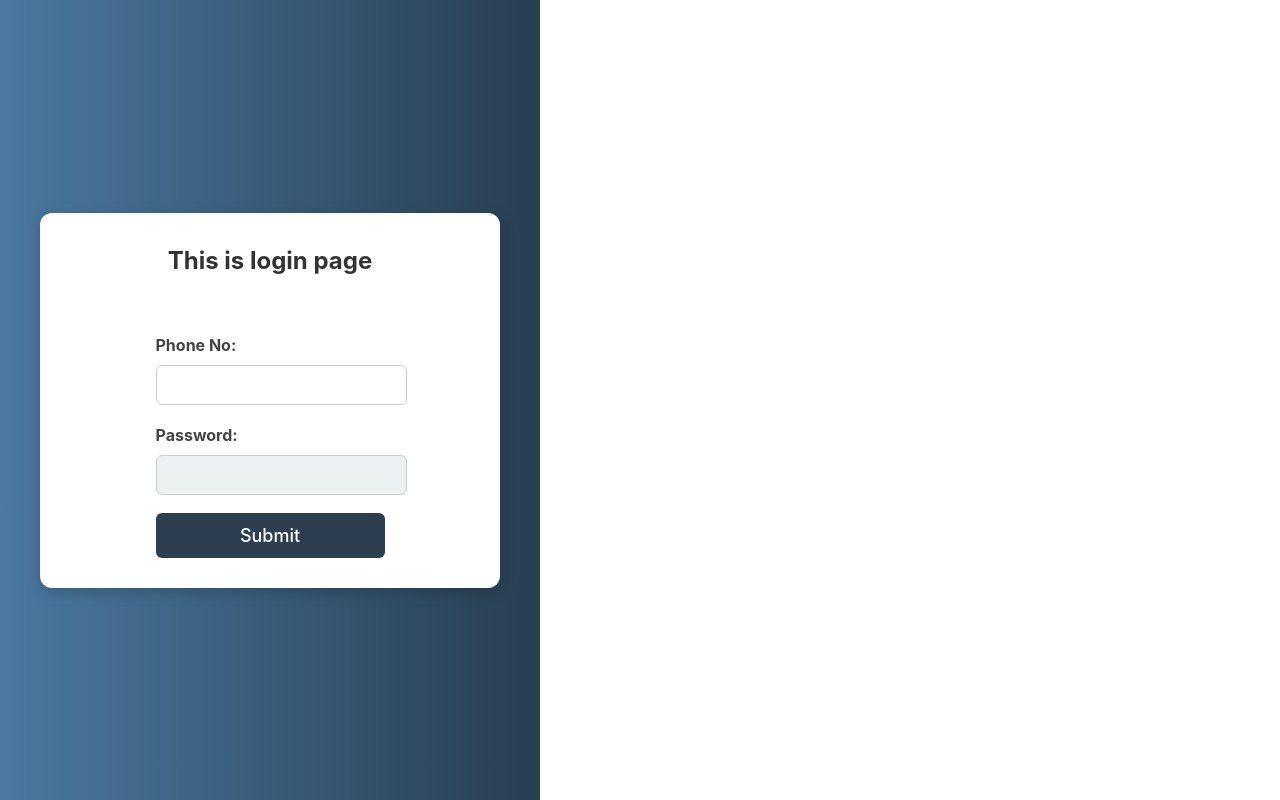
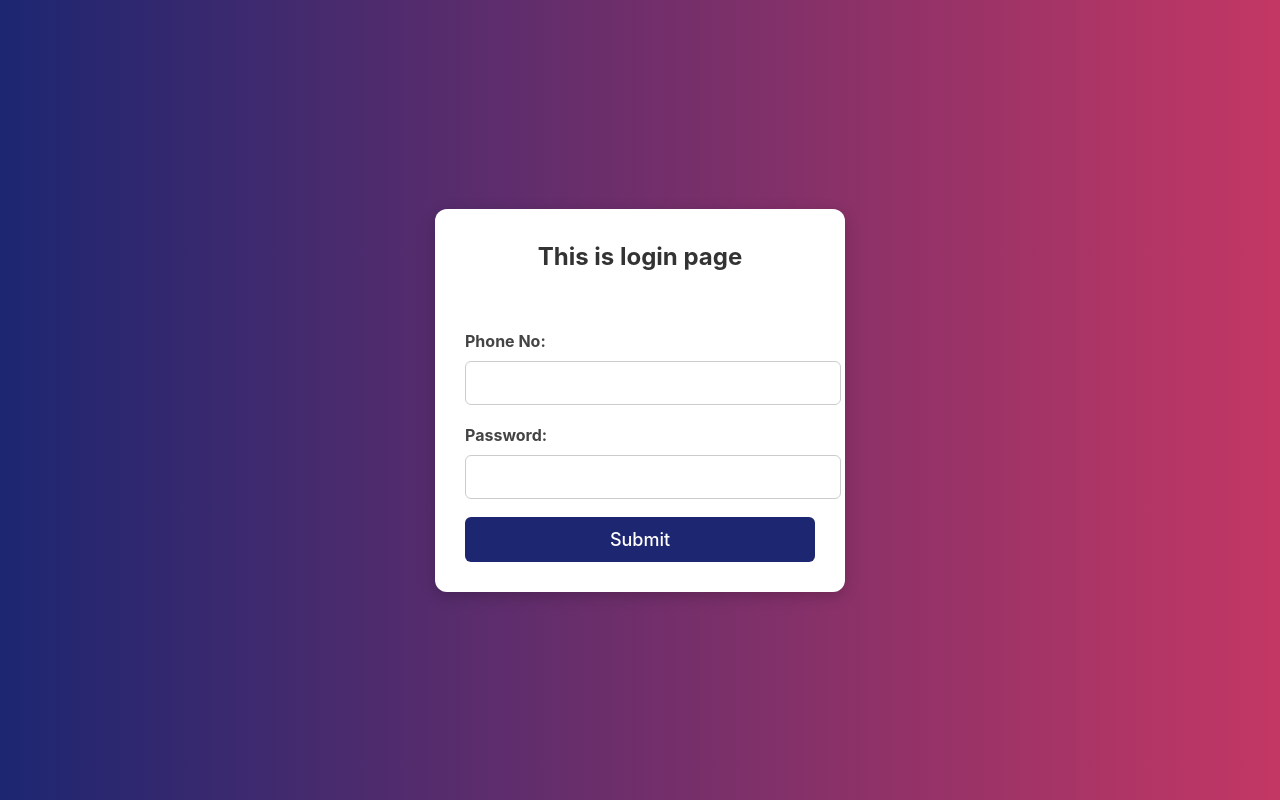
Before and after one commit to ramsai-kolli/Memoria, a React (Vite) app in the folder Frontend/: page /home2 in a window 1280 px wide. Built offline with nearby package versions, Linux system fonts and the light colour scheme.

Commit message:
changed again some styles

```diff
--- a/Frontend/src/login.css
+++ b/Frontend/src/login.css
@@ -1,5 +1,5 @@
 /* Full-page background */
-.d1 {
+.log-d1 {
     position: fixed;
     top: 0;
     left: 0;
@@ -12,7 +12,7 @@
 }
 
 /* Form container */
-.d2 {
+.log-d2 {
     background: white;
     padding: 30px;
     border-radius: 12px;
@@ -23,7 +23,7 @@
 }
 
 /* Form label */
-.l1 {
+.log-l1 {
     font-size: 24px;
     font-weight: bold;
     color: #333;
@@ -32,7 +32,7 @@
 }
 
 /* Input fields */
-.i1, .i2 {
+.log-i1, .log-i2 {
     width: 100%;
     padding: 12px;
     margin: 8px 0;
@@ -42,14 +42,14 @@
     transition: 0.3s ease-in-out;
 }
 
-.i1:focus, .i2:focus {
+.log-i1:focus, .log-i2:focus {
     border-color: #C33764;
     outline: none;
     box-shadow: 0px 0px 8px rgba(195, 55, 100, 0.5);
 }
 
 /* Submit Button */
-.btn {
+.log-btn {
     width: 100%;
     padding: 12px;
     margin-top: 10px;
@@ -62,13 +62,13 @@
     transition: 0.3s ease-in-out;
 }
 
-.btn:hover {
+.log-btn:hover {
     background-color: #142185;
     transform: scale(1.05);
 }
 
 /* Labels for input fields */
-.l2, .l3 {
+.log-l2, .log-l3 {
     display: block;
     text-align: left;
     margin-top: 10px;
--- a/Frontend/src/login.jsx
+++ b/Frontend/src/login.jsx
@@ -64,15 +64,15 @@ function Login(){
 
     return(
         <>
-        <div className="d1">
-        <div className="d2">
+        <div className="log-d1">
+        <div className="log-d2">
         <form id='login-form' onSubmit={submitHandler} >
-          <label className="l1">This is login page</label><br></br>
-          <label className="l2">Phone No:</label>
-          <input className="i1" value={user.phone} onChange={changeHandler} name='phone' type="tel"></input><br></br>
-          <label className="l3">Password:</label>
-          <input className="i2" value={user.password} onChange={changeHandler} name='password' type="password"></input><br></br>
-          <button className="btn" type="submit">Submit</button>
+          <label className="log-l1">This is login page</label><br></br>
+          <label className="log-l2">Phone No:</label>
+          <input className="log-i1" value={user.phone} onChange={changeHandler} name='phone' type="tel"></input><br></br>
+          <label className="log-l3">Password:</label>
+          <input className="log-i2" value={user.password} onChange={changeHandler} name='password' type="password"></input><br></br>
+          <button className="log-btn" type="submit">Submit</button>
 
         </form>
         </div>
--- a/Frontend/src/login2.css
+++ b/Frontend/src/login2.css
@@ -20,7 +20,7 @@ html, body {
 }
 
 /* Full-page background (Allow Scrolling) */
-.d1 {
+.log2-d1 {
     position: relative; /* Change fixed to relative */
     width: 100%;
     min-height: 100vh; /* Use min-height instead of height */
@@ -34,7 +34,7 @@ html, body {
 
 
 /* Main content container */
-.d2 {
+.log2-d2 {
     background: white;
     padding: 30px;
     border-radius: 12px;
@@ -48,7 +48,7 @@ html, body {
 }
 
 /* Welcome message */
-.p1 {
+.log2-p1 {
     font-size: 22px;
     font-weight: bold;
     color: #2c3e50;
@@ -56,7 +56,7 @@ html, body {
 }
 
 /* Success message */
-.p2 {
+.log2-p2 {
     font-size: 18px;
     color: #16a085;
     font-weight: 600;
@@ -64,7 +64,7 @@ html, body {
 }
 
 /* Input fields */
-.i1, .i2 {
+.log2-i1, .log2-i2 {
     width: 100%;
     padding: 10px;
     margin: 8px 0;
@@ -74,20 +74,20 @@ html, body {
     transition: 0.3s ease-in-out;
 }
 
-.i1:focus, .i2:focus {
+.log2-i1:focus, .log2-i2:focus {
     border-color: #16a085;
     outline: none;
     box-shadow: 0px 0px 8px rgba(22, 160, 133, 0.5);
 }
 
 /* Upload button */
-.i2 {
+.log2-i2 {
     background-color: #ecf0f1;
     cursor: pointer;
 }
 
 /* Submit Button */
-.btn {
+.log2-btn {
     width: 100%;
     padding: 12px;
     margin-top: 10px;
@@ -100,7 +100,7 @@ html, body {
     transition: 0.3s ease-in-out;
 }
 
-.btn:hover {
+.log2-btn:hover {
     background-color: #1a252f;
     transform: scale(1.05);
 }
--- a/Frontend/src/register.css
+++ b/Frontend/src/register.css
@@ -1,5 +1,5 @@
 /* Full-page background */
-.d1 {
+.reg-d1 {
     position: fixed;
     top: 0;
     left: 0;
@@ -12,7 +12,7 @@
 }
 
 /* Form container */
-.d2 {
+.reg-d2 {
     background: white;
     padding: 30px;
     border-radius: 12px;
@@ -23,7 +23,7 @@
 }
 
 /* Form label */
-.l1 {
+.reg-l1 {
     font-size: 24px;
     font-weight: bold;
     color: #333;
@@ -32,7 +32,7 @@
 }
 
 /* Input fields */
-.i1, .i2, .i3 {
+.reg-i1, .reg-i2, .reg-i3 {
     width: 100%;
     padding: 12px;
     margin: 8px 0;
@@ -42,14 +42,14 @@
     transition: 0.3s ease-in-out;
 }
 
-.i1:focus, .i2:focus, .i3:focus {
+.reg-i1:focus, .reg-i2:focus, .reg-i3:focus {
     border-color: #5B86E5;
     outline: none;
     box-shadow: 0px 0px 8px rgba(91, 134, 229, 0.5);
 }
 
 /* Submit Button */
-.btn1 {
+.reg-btn1 {
     width: 100%;
     padding: 12px;
     margin-top: 10px;
@@ -62,7 +62,7 @@
     transition: 0.3s ease-in-out;
 }
 
-.btn1:hover {
+.reg-btn1:hover {
     background-color: #218838;
     transform: scale(1.05);
 }
--- a/Frontend/src/register.jsx
+++ b/Frontend/src/register.jsx
@@ -55,20 +55,20 @@ const changeHandler = (e) => {
 
     return(
         <>
-        <div className="d1">
-        <div className="d2">
-         <label className="l1">This is register page</label><br></br>
+        <div className="reg-d1">
+        <div className="reg-d2">
+         <label className="reg-l1">This is register page</label><br></br>
         <form id='register-form' onSubmit={submitHandler} >
 
 
 
-          <input className="i1" value={user.name} onChange={changeHandler} name='name' type='text' placeholder="enter name"  ></input><br></br>
+          <input className="reg-i1" value={user.name} onChange={changeHandler} name='name' type='text' placeholder="enter name"  ></input><br></br>
 
-          <input className="i2" value={user.phone} onChange={changeHandler} name='phone' type="tel" placeholder='enter no:'></input><br></br>
+          <input className="reg-i2" value={user.phone} onChange={changeHandler} name='phone' type="tel" placeholder='enter no:'></input><br></br>
 
 
-          <input className="i3" value={user.password} onChange={changeHandler} name='password' type="password"  placeholder='enter password'></input><br></br>
-          <button className="btn1" type="submit">Submit</button>
+          <input className="reg-i3" value={user.password} onChange={changeHandler} name='password' type="password"  placeholder='enter password'></input><br></br>
+          <button className="reg-btn1" type="submit">Submit</button>
 
         </form>
         </div>
```
